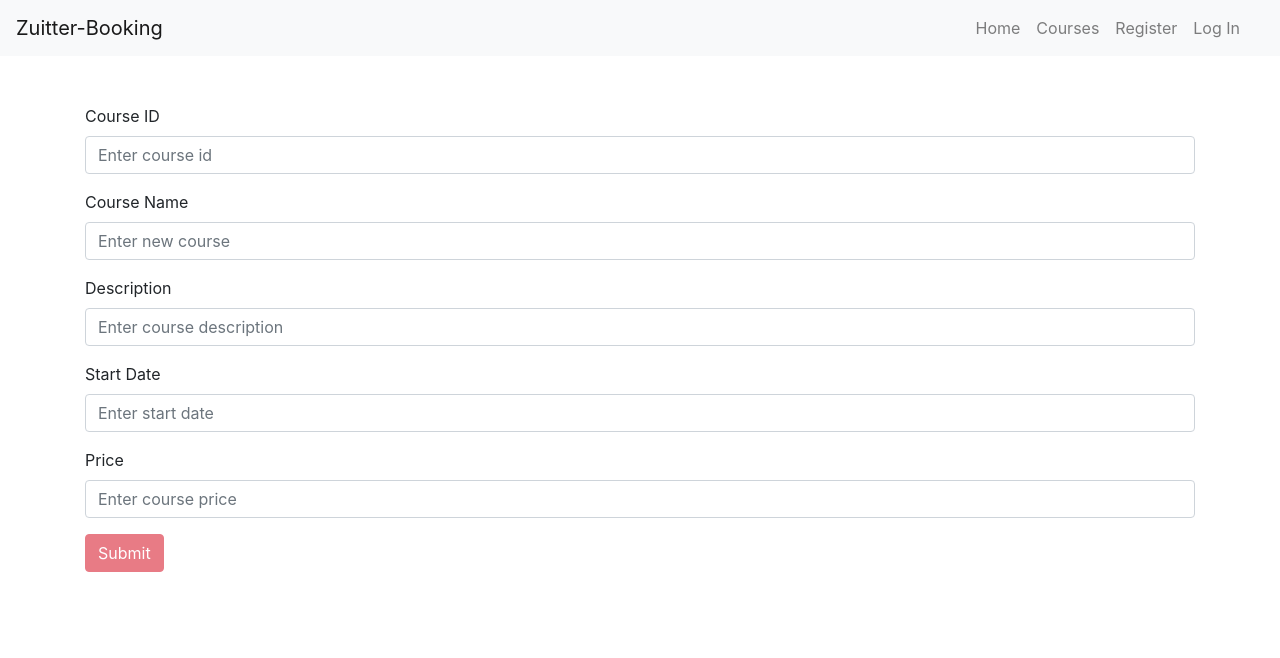
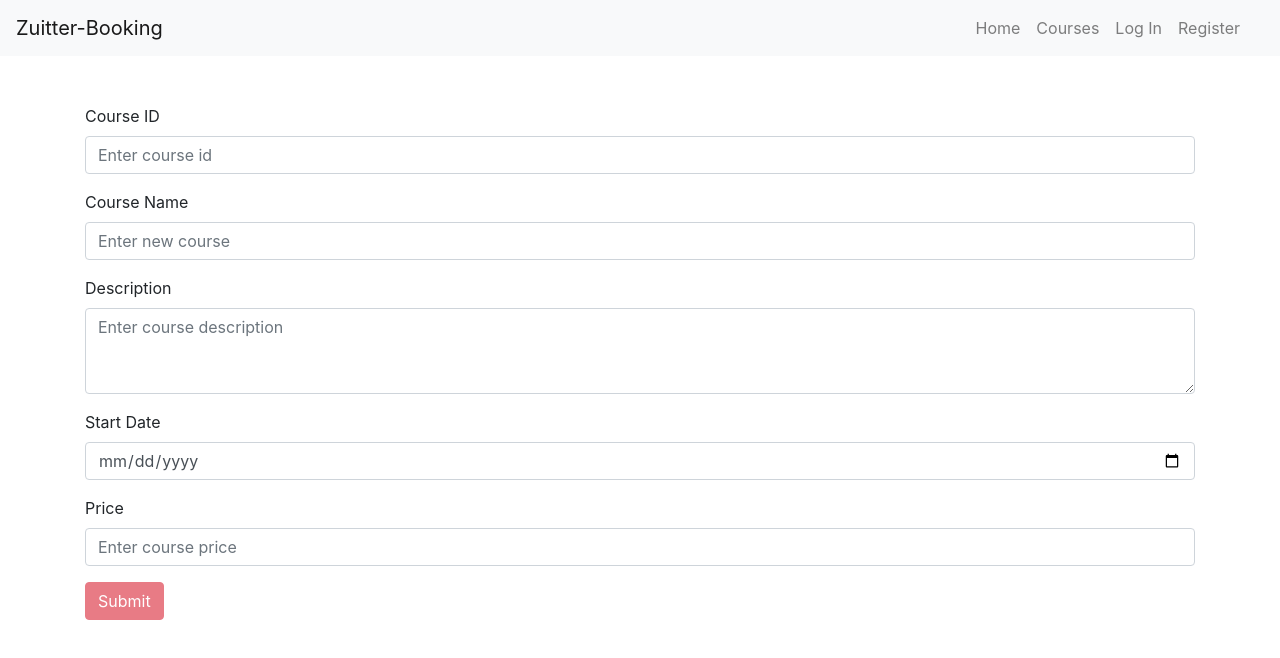
Before and after one commit to criselle10/react-booking, a React (Create React App) app: page /createcourse in a window 1280 px wide. Shown: the top 658 px of the page. Built offline with nearby package versions, Linux system fonts and the light colour scheme; the HTML template or start-up script is replaced by a standard one.

Commit message:
add create course page

```diff
--- a/src/components/AppNavBar.js
+++ b/src/components/AppNavBar.js
@@ -15,15 +15,17 @@ export default function AppNavBar() {
 	            <Nav className="ml-auto">
 	                <Nav.Link as={NavLink} to="/" exact>Home</Nav.Link>
 	                <Nav.Link as={NavLink} to="/courses" exact>Courses</Nav.Link>
-					{(user.email !== null) ?//true
-						<Nav.Link as={NavLink} to='/logout' exact>Log Out</Nav.Link>
-						://false
+					{(user.email !== null) //authenticated
+						?
+						<Nav.Link as={NavLink} to="/logout" exact>Log Out</Nav.Link> //authenticated user in NOT an Admin
+						:
 						<React.Fragment>
+							<Nav.Link as={NavLink} to="/login" exact>Log In</Nav.Link>
 							<Nav.Link as={NavLink} to="/register" exact>Register</Nav.Link>
-							<Nav.Link as={NavLink} to="/login" exact>Log In</Nav.Link>
-						</React.Fragment>
+						</React.Fragment> //user is not authenticated
 					}
-					{(user.isAdmin === true) ?
+					{(user.isAdmin === true || user.isAdmin === 'true')
+						?
 						<Nav.Link as={NavLink} to='/createcourse' exact>Create Course</Nav.Link>
 						:
 						<Nav.Link></Nav.Link>
@@ -33,3 +35,11 @@ export default function AppNavBar() {
 	    </Navbar>
 	)
 }
+
+
+// {(user.email !== null) //authenticated
+// 	? (user.isAdmin === true  || localStorage.getItem('isAdmin') == "true") //if the authenticated user is an Admin
+// 		   ? <React.Fragment><Nav.Link as={NavLink} to="/courses/create" exact>Create Course</Nav.Link><Nav.Link as={NavLink} to="/logout" exact>Logout</Nav.Link></React.Fragment>
+// 		: <React.Fragment><Nav.Link as={NavLink} to="/logout" exact>Logout</Nav.Link></React.Fragment> //authenticated user in NOT an Admin
+// 	   : <React.Fragment>	<Nav.Link as={NavLink} to="/login" exact>Login</Nav.Link><Nav.Link as={NavLink} to="/register" exact>Register</Nav.Link></React.Fragment> //user is not authenticated
+//   }
--- a/src/pages/Courses.js
+++ b/src/pages/Courses.js
@@ -53,7 +53,7 @@ export default function Courses(){
 	})
 
 	return(
-		user.isAdmin === true ?
+		user.isAdmin === true || user.isAdmin === 'true' ? (
 		<>
 			<h1>code for admin</h1>
 			<Table>
@@ -72,10 +72,11 @@ export default function Courses(){
 					{coursesRows}
 				</tbody>
 			</Table>
-		</> :
+		</>
+		):
 		<React.Fragment>
 			<Banner dataProp={data}/>
 			{courses}
 		</React.Fragment>
-	)
+	);
 }
--- a/src/pages/CreateCourse.js
+++ b/src/pages/CreateCourse.js
@@ -39,7 +39,7 @@ export default function CreateCourse(){
             <Form.Group controlid = 'courseId'>
                 <Form.Label>Course ID</Form.Label>
                 <Form.Control
-                    type = 'courseId'
+                    type = 'text'
                     placeholder = 'Enter course id'
                     value={courseId}
                     onChange={(e) => setCourseId(e.target.value)}
@@ -49,7 +49,7 @@ export default function CreateCourse(){
             <Form.Group controlid = 'courseName'>
                 <Form.Label>Course Name</Form.Label>
                 <Form.Control
-                    type = 'course'
+                    type = 'text'
                     placeholder = 'Enter new course'
                     value={courseName}
                     onChange={(e) => setCourseName(e.target.value)}
@@ -58,8 +58,8 @@ export default function CreateCourse(){
             </Form.Group>
             <Form.Group controlid = 'courseDescription'>
                 <Form.Label>Description</Form.Label>
-                <Form.Control
-                    type = 'description'
+                <Form.Control as='textarea' rows='3'
+                    type = 'text'
                     placeholder = 'Enter course description'
                     value= {courseDescription}
                     onChange={(e) => setCourseDescription(e.target.value)}
@@ -69,8 +69,7 @@ export default function CreateCourse(){
             <Form.Group controlid = 'startdate'>
                 <Form.Label>Start Date</Form.Label>
                 <Form.Control
-                    type = 'startdate'
-                    placeholder = 'Enter start date'
+                    type = 'date'
                     value={startDate}
                     onChange={(e) => setStartDate(e.target.value)}
                     required
@@ -79,7 +78,7 @@ export default function CreateCourse(){
             <Form.Group controlid = 'coursePrice'>
                 <Form.Label>Price</Form.Label>
                 <Form.Control
-                    type = 'price'
+                    type = 'number'
                     placeholder = 'Enter course price'
                     value={coursePrice}
                     onChange={(e) => setCoursePrice(e.target.value)}
```
